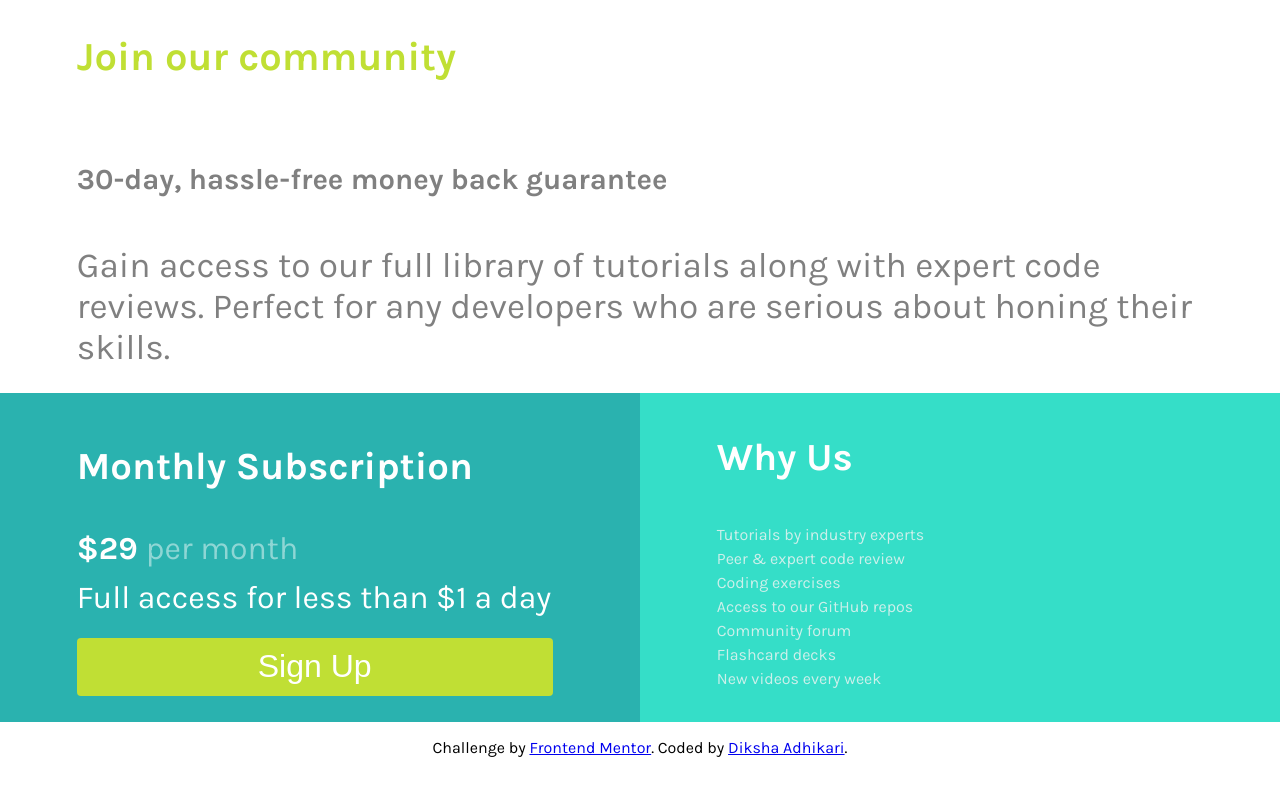
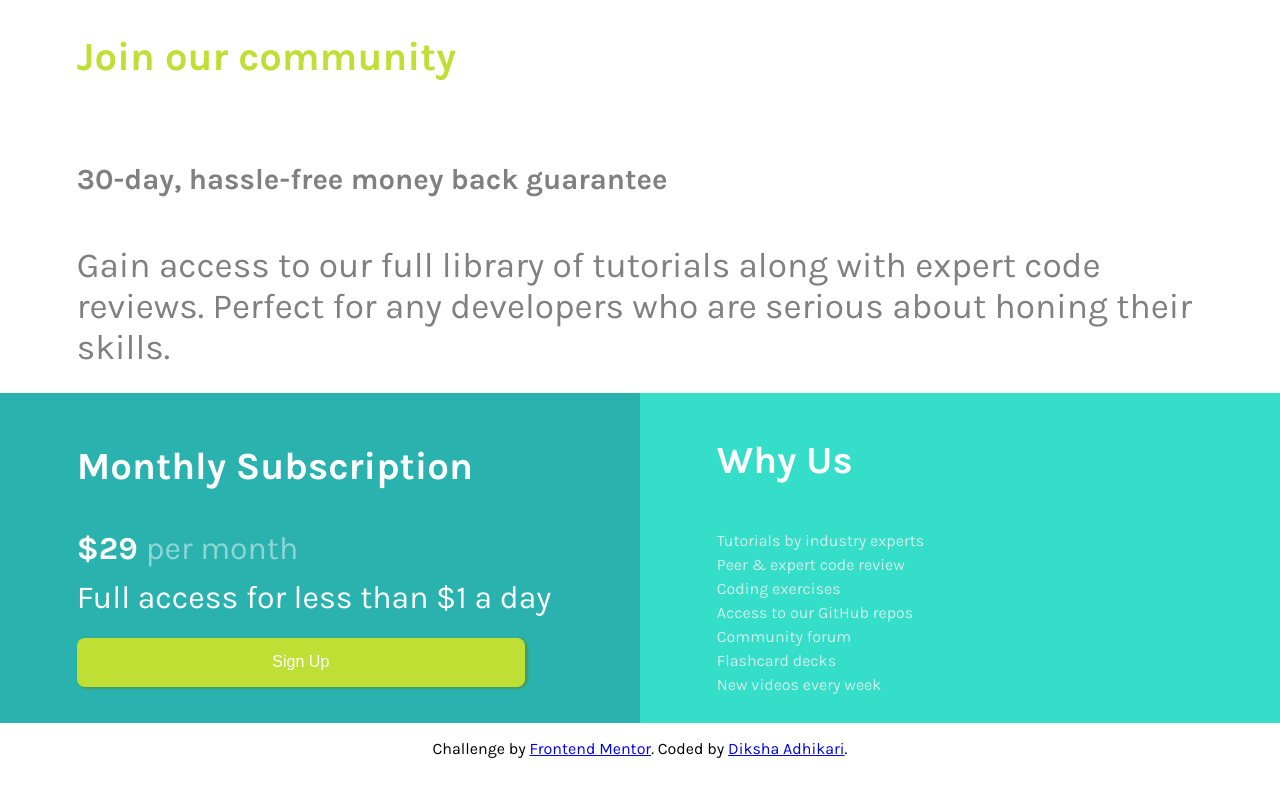
Before and after one commit to Diksha220/single-price-grid-component-master, a plain HTML site: page index.html in a window 1280 px wide. Drawn offline with Linux system fonts and the light colour scheme.

Commit message:
Update style.css

```diff
--- a/style.css
+++ b/style.css
@@ -71,13 +71,14 @@ body {
 }
 
 button {
-    padding: 2% 37% 2%;
+    padding: 3% 40% 3%;
     color: white;
     background: hsl(71, 73%, 54%);
     border: 1px solid transparent;
-    border-radius: 4px;
-    font-size: 2rem;
+    border-radius: 8px;
+    font-size: 1rem;
     font-weight: 400;
+    box-shadow: 2px 1px 2px 1px rgb(68,158,99);
 }
 
 
@@ -98,7 +99,7 @@ button:hover {
 }
 
 .box3 h5 {
-    line-height: 0.04;
+    line-height: 0.2;
     font-weight: 700;
     font-size: 2.4rem;
     color: #fff;
```
